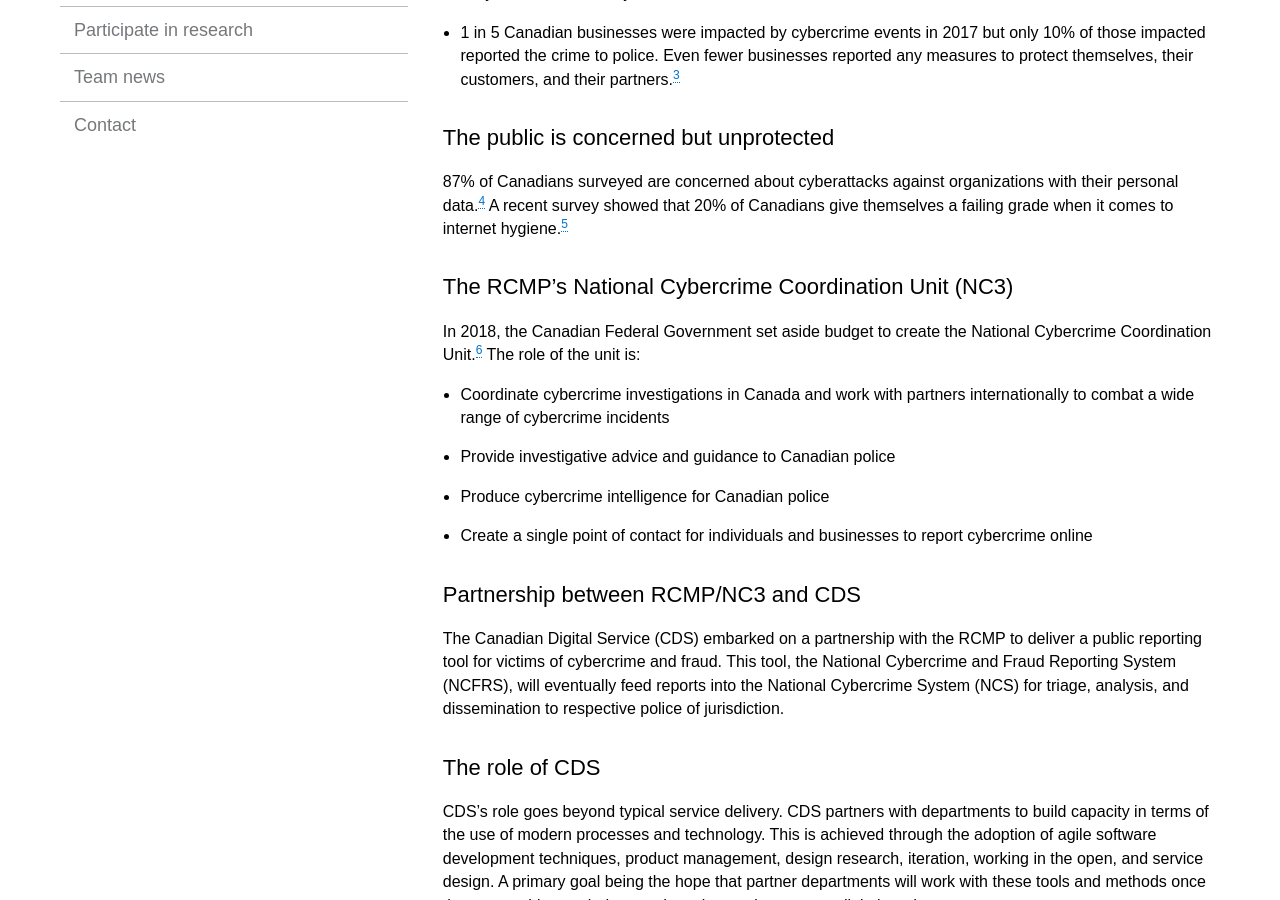
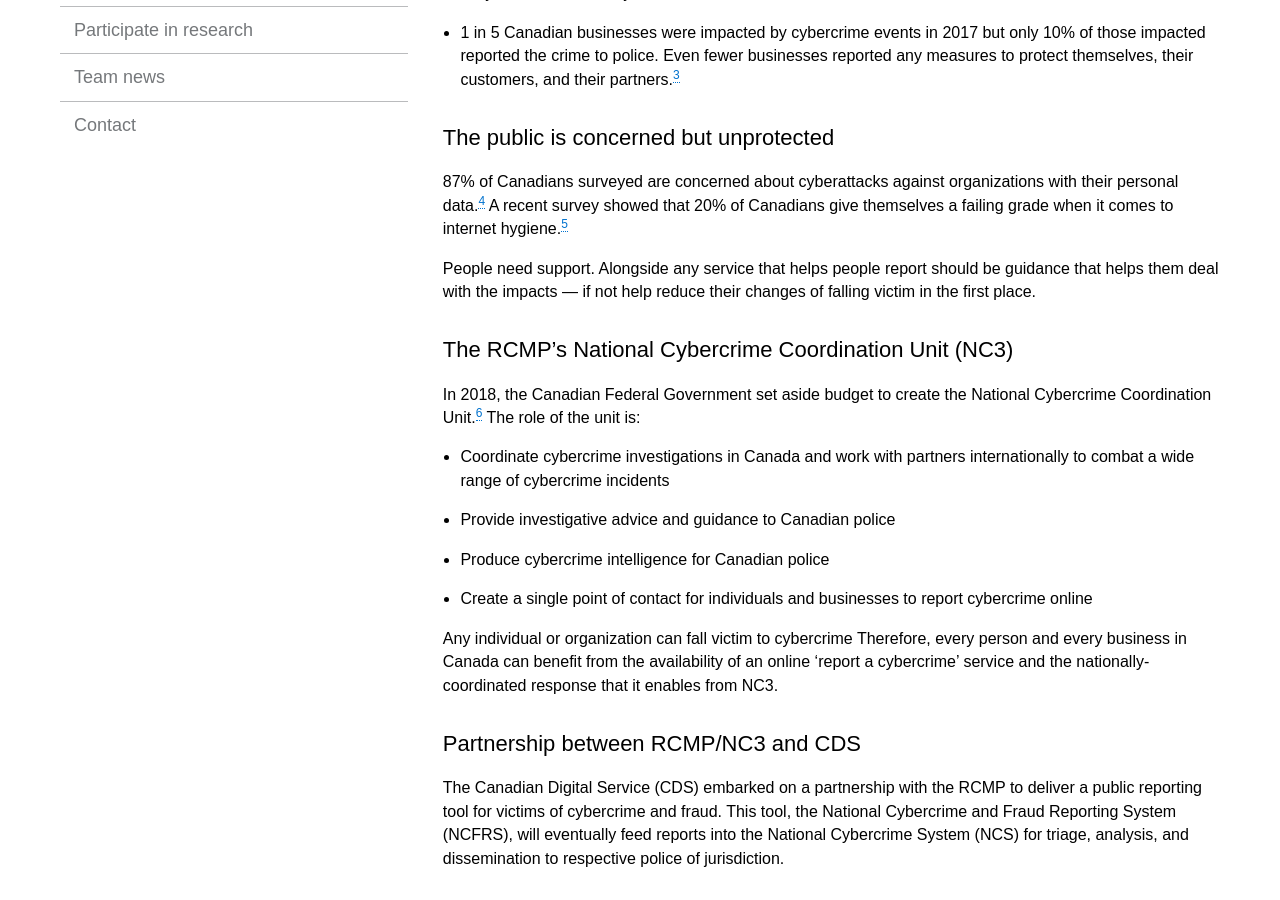
Before and after one commit to cds-snc/rcmp-report-a-cybercrime-alpha-documentation, a Jekyll site: the page built from _pages/en/background.md, in a window 1280 px wide and 900 px high, scrolled down 514 px. Built offline with Jekyll 4.4.1, drawn with Linux system fonts in a browser that asks for light colours.

Commit message:
Update background.md

```diff
--- a/_pages/en/background.md
+++ b/_pages/en/background.md
@@ -36,6 +36,8 @@ data.[^concernedcanadians]
 A recent survey showed that 20% of Canadians give themselves a
 failing grade when it comes to internet hygiene.[^staysafe]
 
+People need support. Alongside any service that helps people report should be guidance that helps them deal with the impacts — if not help reduce their changes of falling victim in the first place.
+
 [^concernedcanadians]: https://cira.ca/resources/state-internet/report/canadians-deserve-a-better-internet
 [^staysafe]: https://www.ctvnews.ca/sci-tech/safer-internet-day-how-to-protect-yourself-against-hackers-and-stay-safe-online-1.4284471
 
@@ -51,6 +53,9 @@ incidents
 - Create a single point of contact for individuals and businesses
 to report cybercrime online
 
+Any individual or organization can fall victim to cybercrime
+Therefore, every person and every business in Canada can benefit from the availability of an online 'report a cybercrime' service and the nationally-coordinated response that it enables from NC3.
+
 [^NC3]: http://www.rcmp.gc.ca/en/the-national-cybercrime-coordination-unit-nc3
 
 ## Partnership between RCMP/NC3 and CDS
```
